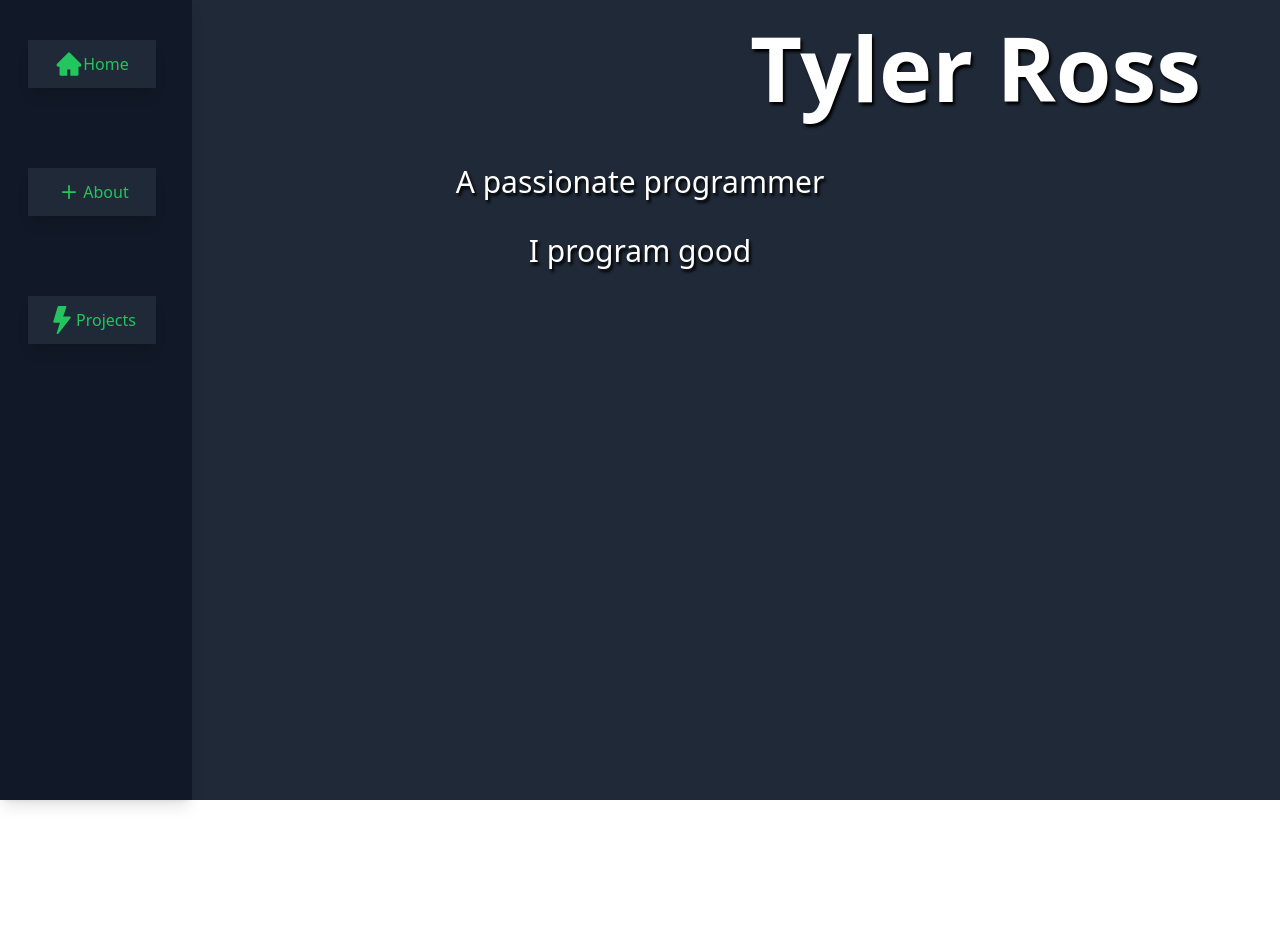
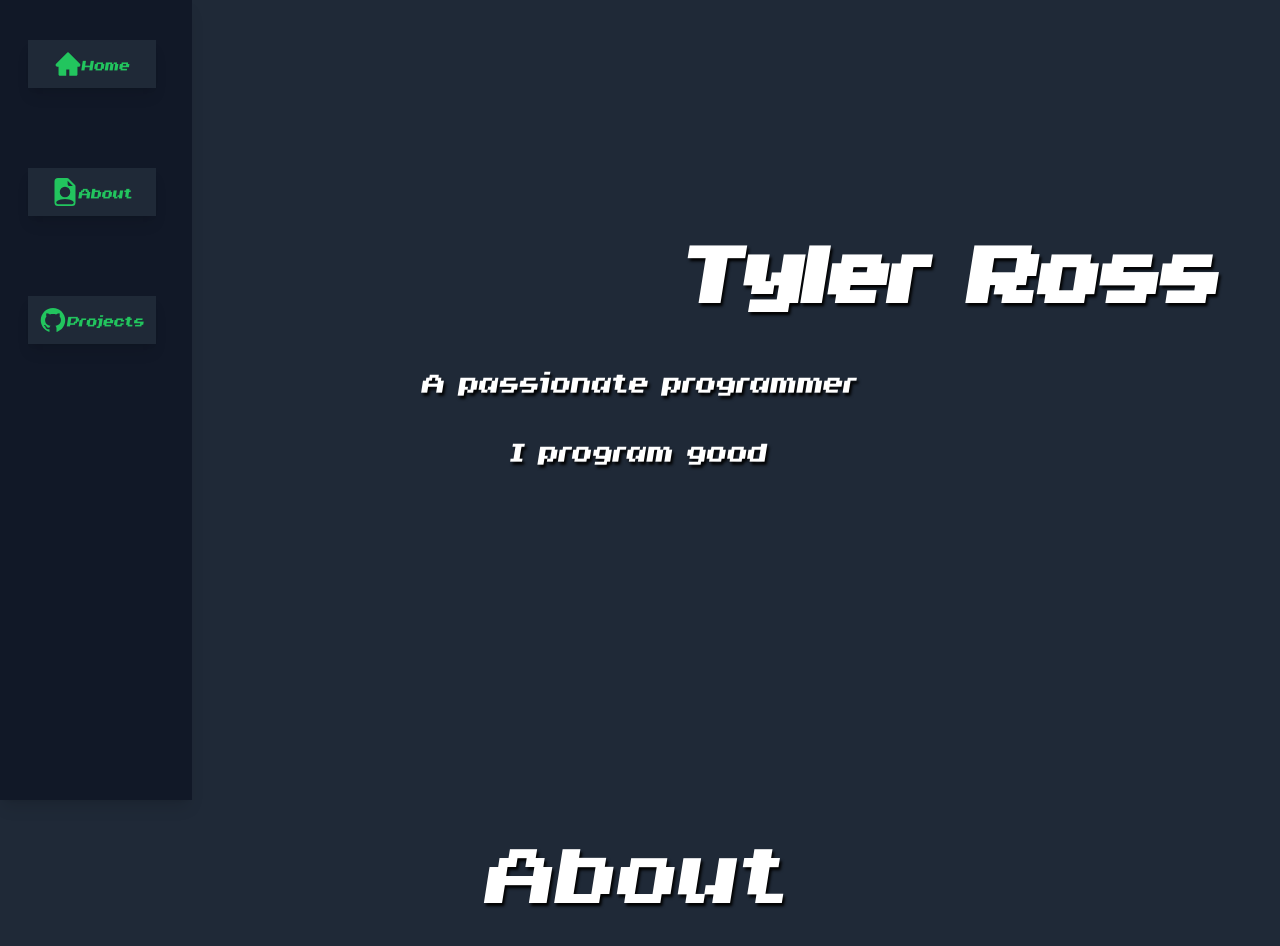
Before and after one commit to TyGuy54/portfoilo-site, a React (Create React App) app: page / in a window 1280 px wide. Shown: the top 946 px of the page. Before the commit the page ends 800 px from the top, so only its background shows below. Built offline with nearby package versions, Linux system fonts and the light colour scheme.

Commit message:
starting on about me section

```diff
--- a/src/App.js
+++ b/src/App.js
@@ -1,4 +1,5 @@
 import {HomePage} from './components/pages/homePage/homePage'
+import {AboutPage} from './components/pages/aboutPage/aboutPage'
 import { Routes, Route, Link  } from 'react-router-dom';
 import './assets/css/App.css';
 
@@ -6,6 +7,7 @@ function App() {
   return (
     <>
       <HomePage/>
+      <AboutPage/>
     </>
   );
 }
--- a/src/assets/css/homeSection.css
+++ b/src/assets/css/homeSection.css
@@ -24,6 +24,7 @@
     font-size: 90px;
     font-weight: bold;
     padding-left: 50px;
+    padding-top: 200px;
     text-align: left;
     text-shadow: 2px 3px 3px black;
 }
@@ -36,3 +37,7 @@
     /* max-width: 670px; */
     text-shadow: 2px 3px 3px black;
 }
+
+.text-shadow {
+    text-shadow: 2px 3px 3px black;
+}
--- /dev/null
+++ b/src/components/pages/aboutPage/aboutPage.js
@@ -0,0 +1,16 @@
+import {useState} from 'react';
+import '../../../assets/css/homeSection.css';
+
+export const AboutPage = () => {
+    return (
+        <>
+             <div className='h-screen bg-gray-800'>
+                <div className='font-invasion text-[90px]
+                            text-white text-center'>
+
+                    <h1 className='text-shadow'>About</h1>
+                </div>
+             </div>
+        </>
+    )
+}
--- a/src/components/pages/homePage/homePage.js
+++ b/src/components/pages/homePage/homePage.js
@@ -7,7 +7,7 @@ import '../../../assets/css/homeSection.css';
 export const HomePage = () =>{
 
     const homeTitle = useSpring({
-        to: { marginLeft: 700 },
+        to: { marginLeft: 635 },
         from: { marginLeft: -1000 },
         reset: false,
         delay: 400,
@@ -28,7 +28,7 @@ export const HomePage = () =>{
                 <div className='flex'>
                     <SideNav/>
                 </div>
-                <div>
+                <div className='font-invasion'>
                     <animated.div className='homeH1' style={homeTitle}>Tyler Ross</animated.div>
                     <animated.div className='homeP' style={homeContent}>A passionate programmer</animated.div>
                     <animated.div className='homeP' style={homeContent}>I program good</animated.div>
--- a/src/components/sideNav/sideNav.js
+++ b/src/components/sideNav/sideNav.js
@@ -1,6 +1,6 @@
 import React from 'react';
-import {BsPlus, BsFillLightningFill, BsGearFill} from 'react-icons/bs';
-import {AiFillHome} from 'react-icons/ai';
+import {BsPlus, BsFileEarmarkPersonFill} from 'react-icons/bs';
+import {AiFillHome, AiFillGithub} from 'react-icons/ai';
 // import {Link} from 'react-router-dom'
 import logo from '../../assets/images/81783445.png'
 
@@ -17,11 +17,11 @@ export const SideNav = () => {
         <>
           <div className="fixed top-0 left-0 h-screen w-48 m-0
                             flex flex-col
-                            bg-gray-900 text-white shadow-lg">
+                            bg-gray-900 text-white shadow-lg font-invasion">
 
             <SideBarIcon icon={<AiFillHome size={"28"}/>} title="Home"/>
-            <SideBarIcon icon={<BsPlus size={"28"}/>} title="About"/>
-            <SideBarIcon icon={<BsFillLightningFill size={"28"}/>} title="Projects"/>
+            <SideBarIcon icon={<BsFileEarmarkPersonFill size={"28"}/>} title="About"/>
+            <SideBarIcon icon={<AiFillGithub size={"28"}/>} title="Projects"/>
             {/* <SideBarIcon icon={<FaPoo size={"28"}/>}/> */}
           </div>
         </>
--- a/src/index.css
+++ b/src/index.css
@@ -13,3 +13,8 @@
                 cursor-pointer;
     }
 }
+
+@font-face {
+    font-family: "Invasion";
+    src: url("./assets/Fonts/Invasion2000.woff2");
+}
--- a/tailwind.config.js
+++ b/tailwind.config.js
@@ -16,6 +16,9 @@ module.exports = {
         300: '#e3e5e8',
         200: '#3b3d3f',
         100: '#f2f3f5',
+      },
+      fontFamily: {
+        invasion: ['Invasion']
       }
     },
   },
```
Also changed, not shown: src/assets/Fonts/Invasion2000.woff2 (added).
